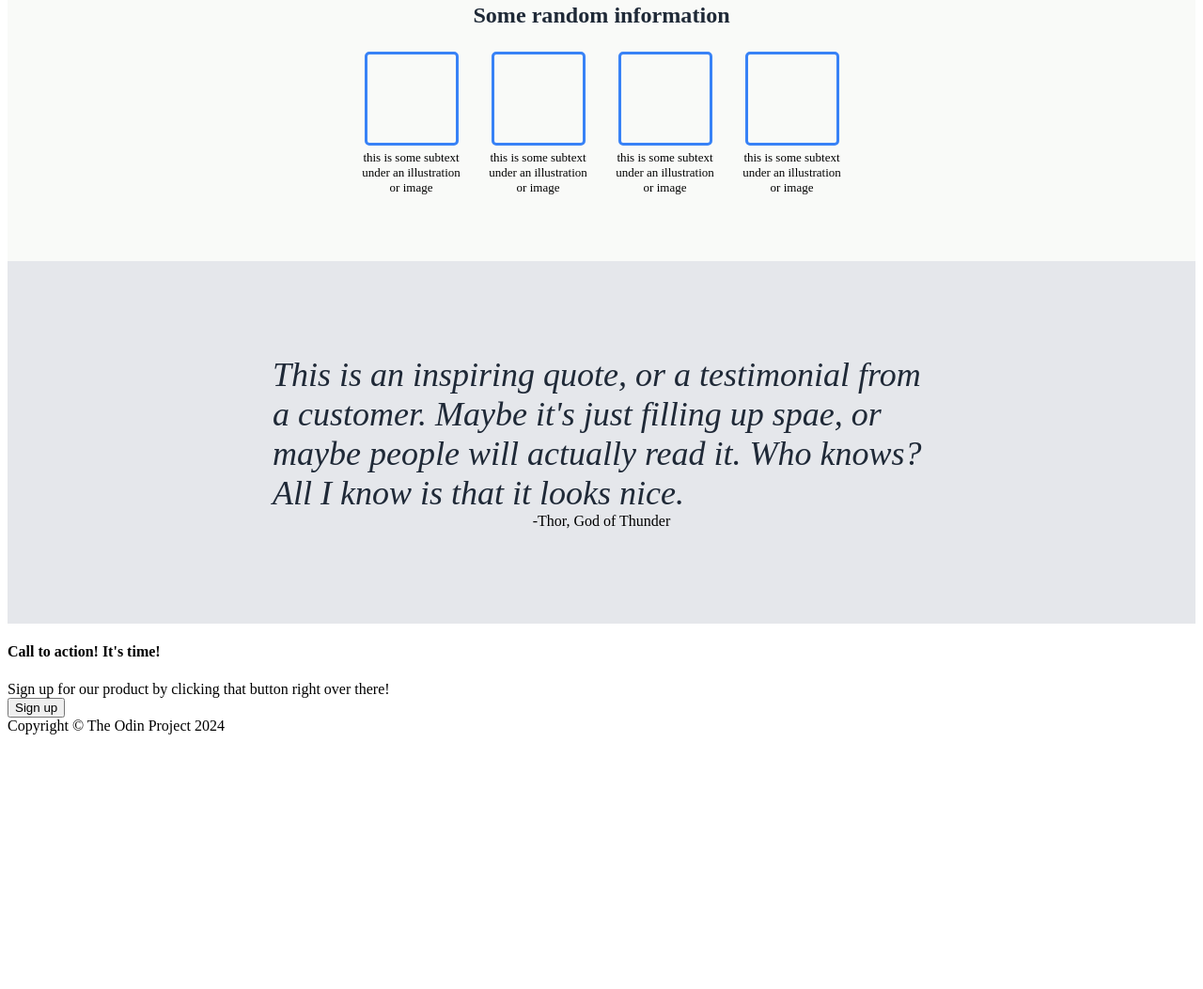
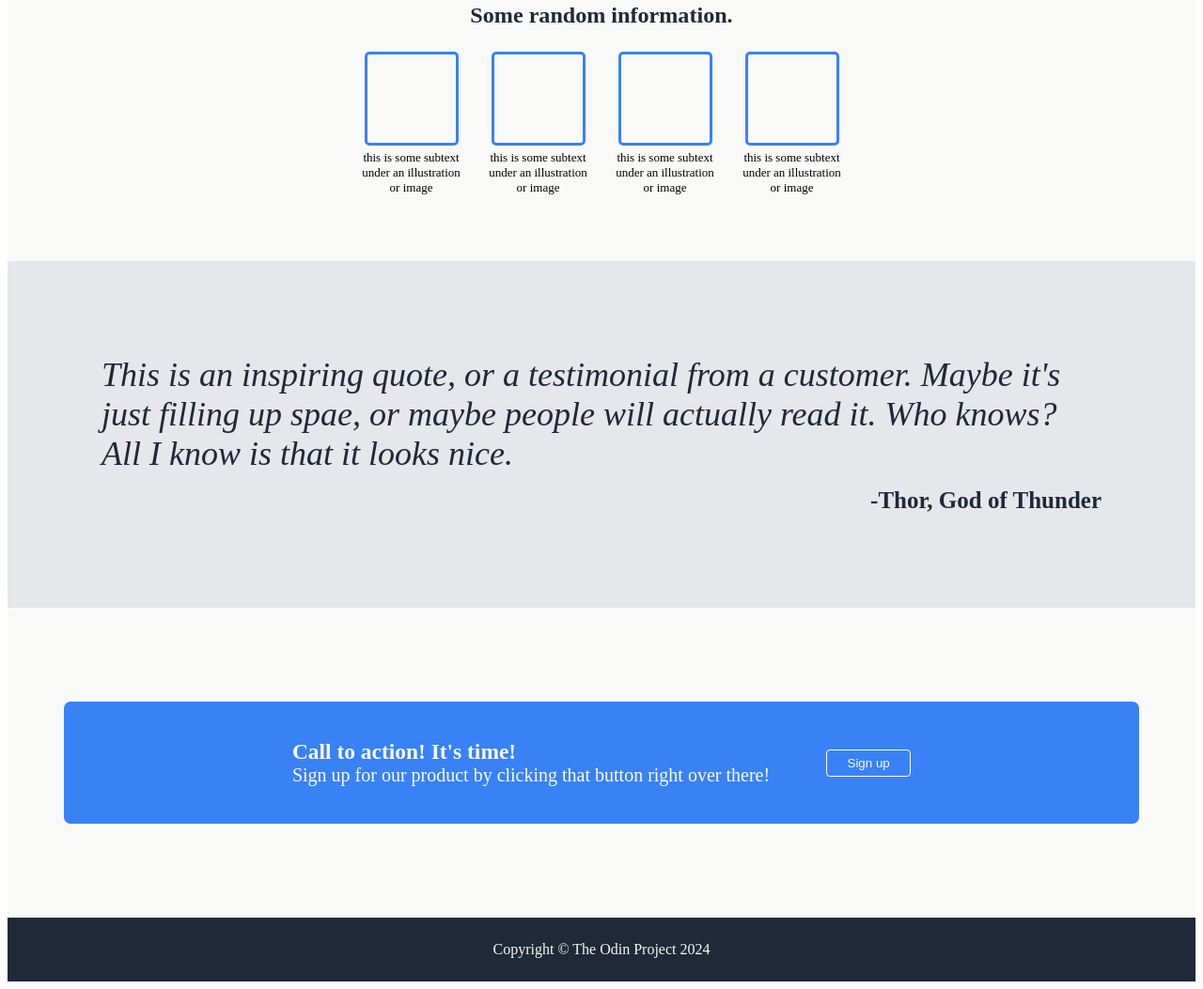
Before and after one commit to JDMur-Rey/layout-project, a plain HTML site: page index.html in a window 1280 px wide. Shown: the part 361-1414 px from the top of the page at 94% size. Before the commit the page ends 1151 px from the top, so only its background shows below. Drawn offline with Linux system fonts and the light colour scheme.

Commit message:
Finished all the css and edited spelling and punctuation mistakes in the HTML file, finished product looks similar to the reference, however it doesn't look pretty in different screen sizes. Will fix later.

```diff
--- a/index.html
+++ b/index.html
@@ -45,7 +45,7 @@
 
     <div class="sec-section">
       <div class="section-title">
-        <h6>Some random information</h6>
+        <h6>Some random information.</h6>
       </div>
 
       <div class="info-cards">
@@ -75,7 +75,7 @@
         </div>
       </div>
     </div>
-    <!-- ------------------------------------ -->
+
     <div class="thr-section">
       <div class="quote">
         <p>
@@ -84,12 +84,13 @@
           knows? All I know is that it looks nice.
         </p>
       </div>
-      <div class="quote-author">-Thor, God of Thunder</div>
+      <div class="quote-author"><p>-Thor, God of Thunder</p></div>
     </div>
-    <!-- ------------------------------------ -->
+
     <div class="for-section">
+      <div class="cta">
         <div class="cta-par">
-        <div class="action-title"><h4>Call to action! It's time!</h4></div>
+          <div class="action-title"><h6>Call to action! It's time!</h6></div>
           <div class="action-content">
             <p>
               Sign up for our product by clicking that button right over there!
@@ -98,6 +99,7 @@
         </div>
         <button class="sign-up-two">Sign up</button>
       </div>
+    </div>
 
     <div class="footer">
       <p>Copyright &copy; The Odin Project 2024</p>
--- a/style.css
+++ b/style.css
@@ -84,7 +84,7 @@ ul {
 
 .sign-up-one {
   background-color: #3882f6;
-  color: white;
+  color: #f9faf8;
   width: 90px;
   padding: 6px 18px;
   border: none;
@@ -157,12 +157,78 @@ ul {
   flex-direction: column;
   justify-content: center;
   align-items: center;
-  padding: 100px 300px;
+  padding: 100px;
+  gap: 15px;
 }
 
 .quote {
   color: #1f2937;
   font-size: 36px;
   font-style: italic;
-  width: 700px;
 }
+
+.quote-author {
+  text-align: right;
+  width: 100%;
+  color: #1f2937;
+  font-weight: bold;
+  font-size: 25px;
+}
+
+/* ---------Section 4----------------- */
+
+.for-section {
+  display: flex;
+  justify-content: center;
+  align-items: center;
+  background-color: #f9faf8;
+  padding: 100px 60px;
+}
+
+.cta {
+  display: flex;
+  flex: 1;
+  justify-content: center;
+  align-items: center;
+  background-color: #3882f6;
+  color: #f9faf8;
+  padding: 40px 60px;
+  border-radius: 7px;
+  gap: 60px;
+}
+
+.cta-par {
+  display: flex;
+  flex-direction: column;
+  justify-content: center;
+  background-color: #3882f6;
+  color: #f9faf8;
+}
+
+.action-title {
+  font-size: 35px;
+}
+
+.action-content {
+  font-size: 20px;
+}
+
+.sign-up-two {
+  background-color: #3882f6;
+  color: #f9faf8;
+  width: 90px;
+  padding: 6px 18px;
+  border: solid 1px #f9faf8;
+  border-radius: 4px;
+}
+
+/* ---------Section 4----------------- */
+
+.footer {
+  background-color: #1f2937;
+  display: flex;
+  justify-content: center;
+  align-items: center;
+  color: #f9faf8;
+  padding: 25px;
+}
```
Lines whose indentation alone changed are shown as unchanged.
